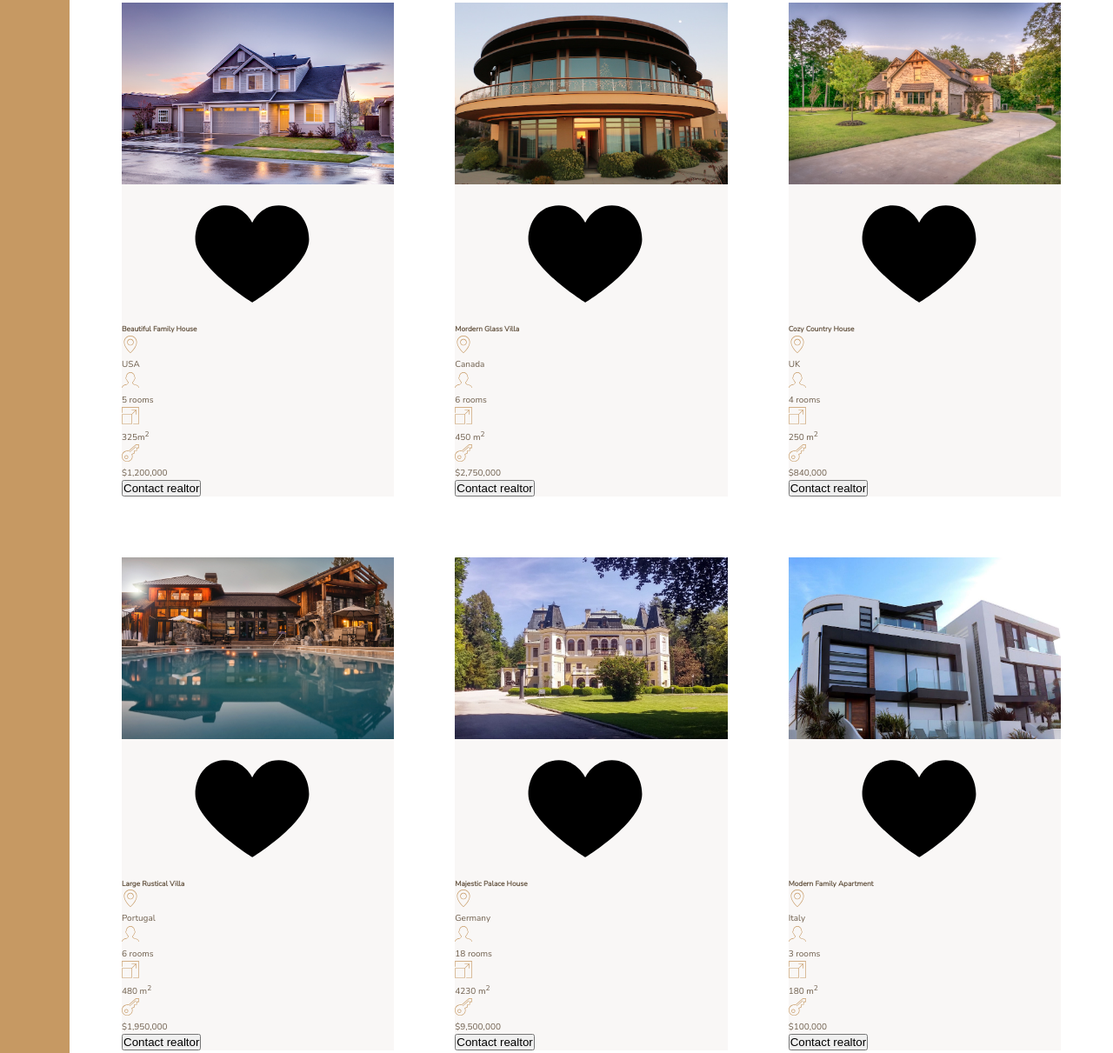
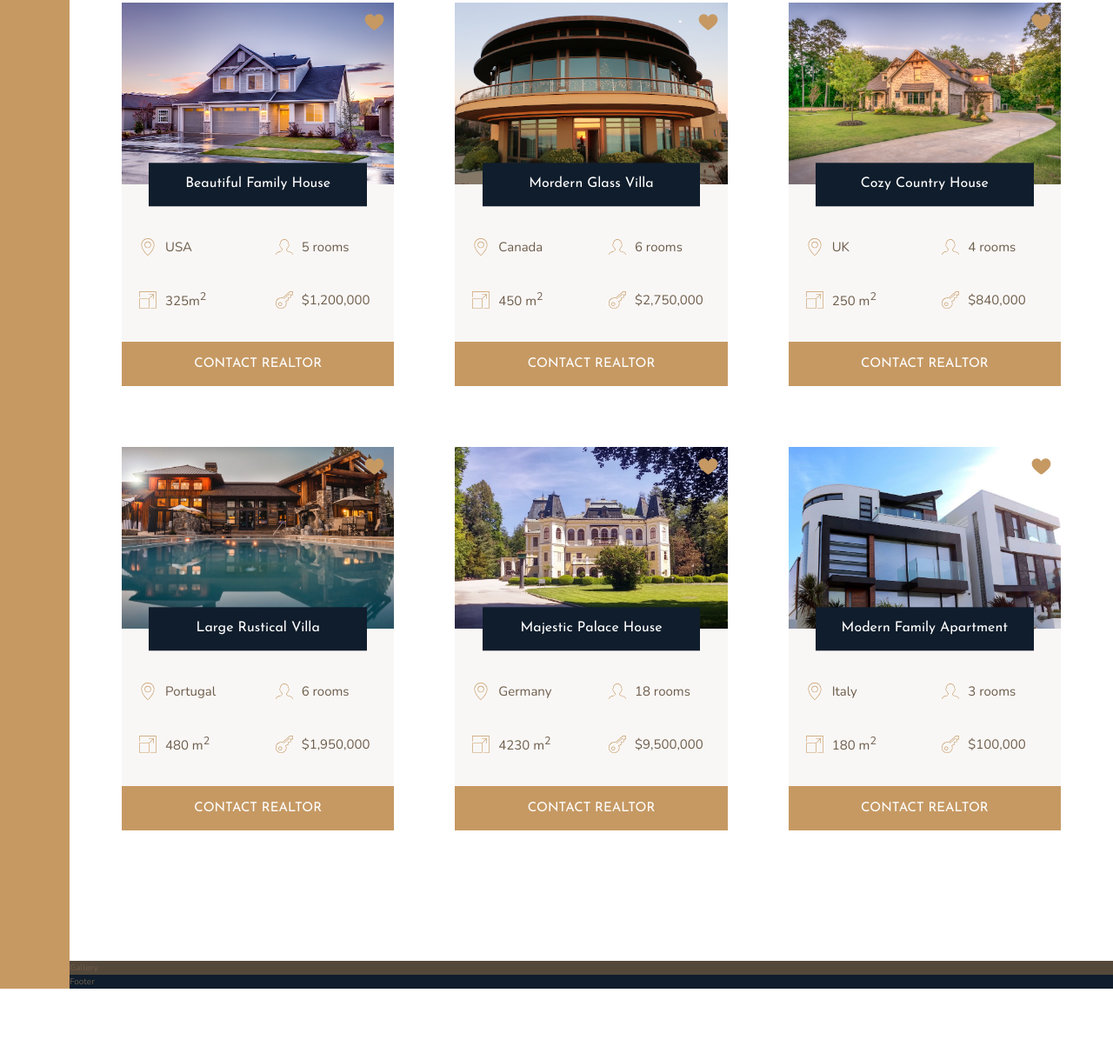
Before and after one commit to sujata13/Nexter, a website: page index.html in a window 1280 px wide. Shown: the part 1967-3178 px from the top of the page at 87% size. After the commit the page ends 3104 px from the top, so only its background shows below. Drawn offline with nearby package versions, Linux system fonts and the light colour scheme.

Commit message:
Home section completed

```diff
--- a/index.html
+++ b/index.html
@@ -115,7 +115,7 @@
                     </svg>
                     <p>$1,200,000</p>
                 </div>
-                <button class="cta">Contact realtor</button>
+                <button class="btn home__btn">Contact realtor</button>
             </div>
             <div class="home">
                 <img src="img/house-2.jpeg" alt="House 2" class="home__img">
@@ -147,7 +147,7 @@
                     </svg>
                     <p>$2,750,000</p>
                 </div>
-                <button class="cta">Contact realtor</button>
+                <button class="btn home__btn">Contact realtor</button>
             </div>
             <div class="home">
                 <img src="img/house-3.jpeg" alt="House 3" class="home__img">
@@ -179,7 +179,7 @@
                     </svg>
                     <p>$840,000</p>
                 </div>
-                <button class="cta">Contact realtor</button>
+                <button class="btn home__btn">Contact realtor</button>
             </div>
             <div class="home">
                 <img src="img/house-4.jpeg" alt="House 4" class="home__img">
@@ -211,7 +211,7 @@
                     </svg>
                     <p>$1,950,000</p>
                 </div>
-                <button class="cta">Contact realtor</button>
+                <button class="btn home__btn">Contact realtor</button>
             </div>
             <div class="home">
                 <img src="img/house-5.jpeg" alt="House 5" class="home__img">
@@ -243,7 +243,7 @@
                     </svg>
                     <p>$9,500,000</p>
                 </div>
-                <button class="cta">Contact realtor</button>
+                <button class="btn home__btn">Contact realtor</button>
             </div>
             <div class="home">
                 <img src="img/house-6.jpeg" alt="House 6" class="home__img">
@@ -275,7 +275,7 @@
                     </svg>
                     <p>$100,000</p>
                 </div>
-                <button class="cta">Contact realtor</button>
+                <button class="btn home__btn">Contact realtor</button>
             </div>
 
         </section>
--- a/sass/_homes.scss
+++ b/sass/_homes.scss
@@ -10,26 +10,68 @@
 .home{
     background-color: $color-grey-light-1;
 
+    display: grid;
+    grid-template-columns: repeat(2, 1fr);
+    grid-row-gap: 3.5rem;
+
+
     &__img{
         width: 100%;
+        grid-row: 1 / 2;
+        grid-column: 1 / -1;
+        z-index: 1;
     }
 
     &__like{
+        grid-row: 1 / 2;
+        grid-column: 2 / 3;
+        fill: $color-primary;
+        height: 2.5rem;
+        width: 2.5rem;
+        z-index: 2;
+        justify-self: end;
+        margin: 1rem;
+    }
+    &__name{
+        grid-row: 1 / 2;
+        grid-column: 1 / -1;
 
+        justify-self: center;
+        align-self: end;
+        z-index: 3;
+        width: 80%;
+        font-family: $font-display;
+        font-size: 1.6rem;
+        text-align: center;
+        padding: 1.25rem;
+        background-color: $color-secondary;
+        color: #fff;
+        font-weight: 400;
+        transform: translateY(50%);
     }
-    &__name{}
+
+    &__location,
+    &__rooms{
+        margin-top: 2.5rem;
+    }
 
     &__location,
     &__rooms,
     &__area,
     &__price{
+        font-size: 1.5rem;
+        margin-left: 2rem;
+        display: flex;
+        align-items: center;
         svg{
             fill: $color-primary;
             height: 2rem;
             width: 2rem;
-        }
-        p{
-
+            margin-right: 1rem;
         }
     }
+
+    &__btn{
+        grid-column: 1 / -1;
+    }
 }
```
Also changed, not shown: css/style.css.
